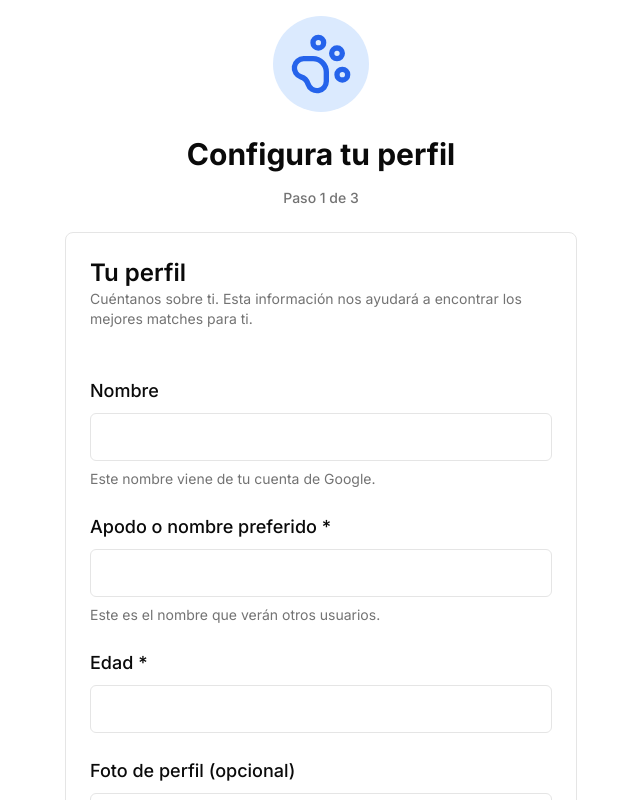
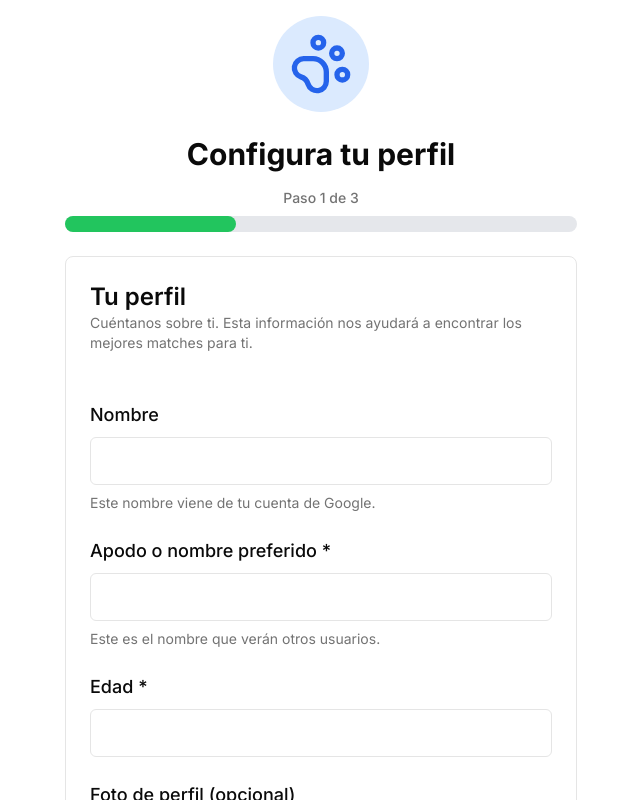
Before and after one commit to PitrelliAndres/caninaApp, a Next.js app in the folder frontend/: page /onboarding in a window 1280 px wide. Shown: the top 800 px of the page, without its empty margins (319-959 px from the left). Built offline with nearby package versions, Linux system fonts and the light colour scheme.

Commit message:
progressbar tailwind

```diff
--- a/frontend/components/onboarding/onboarding-progress.jsx
+++ b/frontend/components/onboarding/onboarding-progress.jsx
@@ -2,6 +2,7 @@ import { Progress } from "@/components/ui/progress"
 
 export default function OnboardingProgress({ currentStep, totalSteps }) {
   const progressValue = (currentStep / totalSteps) * 100
+  debugger
   return (
     <div className="mt-4">
       <p className="text-sm font-medium text-muted-foreground mb-2 text-center">
--- a/frontend/components/ui/progress.tsx
+++ b/frontend/components/ui/progress.tsx
@@ -11,7 +11,7 @@ const Progress = React.forwardRef<
   <ProgressPrimitive.Root
     ref={ref}
     className={cn(
-      "relative h-2.5 w-full overflow-hidden rounded-full bg-gray-200 dark:bg-gray-700",
+      "relative h-4 w-full overflow-hidden rounded-full bg-gray-200 dark:bg-gray-700",
       className
     )}
     {...props}
--- a/frontend/tailwind.config.js
+++ b/frontend/tailwind.config.js
@@ -9,6 +9,14 @@ module.exports = {
     "./app/**/*.{js,jsx}",
     "./src/**/*.{js,jsx}",
     "*.{js,ts,jsx,tsx,mdx}",
+  ],
+  safelist: [
+    "bg-green-500",
+    "bg-gray-200",
+    "dark:bg-gray-700",
+    "rounded-full",
+    "h-full",
+    "transition-all",
   ],
   prefix: "",
   theme: {
```
